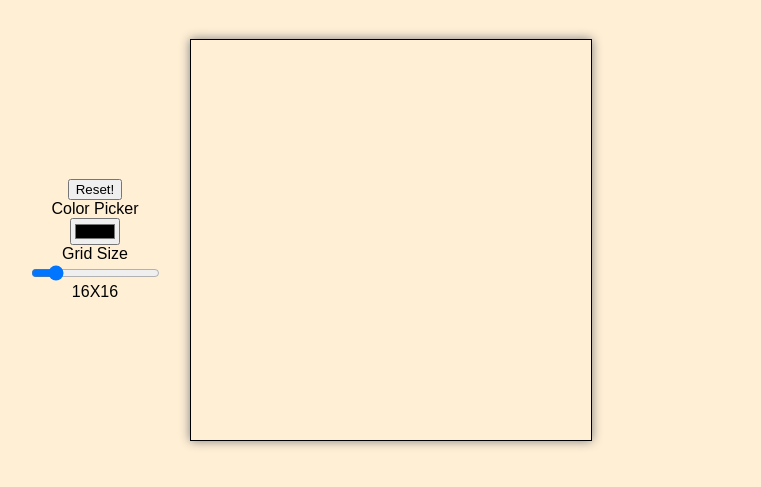
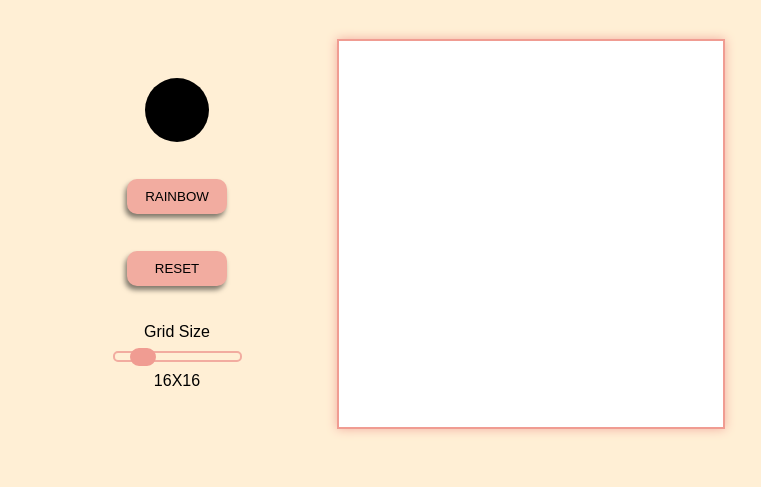
Before and after one commit to zsunnyz/etch-a-sketch, a plain HTML site: page index.html in a window 1280 px wide. Shown: the part 61-548 px from the top of the page, without its empty margins (249-1010 px from the left). Drawn offline with Linux system fonts and the light colour scheme; a web font is replaced by a local one.

Commit message:
changing document colour scheme and taking inspiration from google's material you design. Also implemented the rainbow button, changing colour after every div

```diff
--- a/etch-a-sketch.js
+++ b/etch-a-sketch.js
@@ -1,4 +1,5 @@
 let currColor ="#000000";
+let isRainbow = false;
 
 function initSquareGrid(gridSize){
     let gridContainer = document.getElementById('grid');
@@ -15,6 +16,7 @@ function initSquareGrid(gridSize){
             newDiv = document.createElement("div");
             newDiv.classList.add(`C${col}`, `R${row}`);
             newDiv.addEventListener("mouseover", onHover);
+            newDiv.style.backgroundColor = "white";
             gridContainer.appendChild(newDiv);
         }
     }
@@ -26,18 +28,37 @@ function onSizeInput(size){
 
 function onColorChange(value){
     currColor = value;
-    console.log(currColor);
+    document.getElementById('color-container').style.backgroundColor = currColor;
 }
 
 function onColorReset(){
     let divs = document.querySelectorAll("#grid > div");
     divs.forEach(div => {
-        div.style.backgroundColor = "rgba(256, 256, 256, 0)";
+        div.style.backgroundColor = "white";
     });
+}
+
+function onRainbow(){
+    isRainbow = !isRainbow;
+
+    rainbowButton = document.querySelector("#rainbow");
+    if (isRainbow){
+        rainbowButton.style.backgroundColor = "#e08169";
+        rainbowButton.style.color = "white";
+    }
+    else {
+        rainbowButton.style.backgroundColor = "#f2aca0";
+        rainbowButton.style.color = "black";
+        let prevColor = document.getElementById("color-picker").value;
+        currColor = prevColor;
+    }
 }
 
 function onHover(event){
     event.srcElement.style.backgroundColor = currColor;
+    if (isRainbow) {
+        currColor = "#" + Math.floor(Math.random()*16777215).toString(16);
+    }
 }
 
 initSquareGrid(16);
--- a/index.html
+++ b/index.html
@@ -17,11 +17,11 @@
     <h1>Etch A Sketch!</h1>
     <div id="content-container">
         <div id="selectors">
-            <button id="reset" onclick="onColorReset()">Reset!</button>
-            <div id="color-container">
-                <label for="color-picker">Color Picker</label>
-                <input type="color" id="color-picker" value="#000000" onchange="onColorChange(this.value)">
+            <div id="color-container" onclick="document.getElementById('color-picker').click()">
+                <input type="color" id="color-picker" value="#000000" oninput="onColorChange(this.value)">
             </div>
+            <button id="rainbow" onclick="onRainbow()">RAINBOW</button>
+            <button id="reset" onclick="onColorReset()">RESET</button>
             <div id="size-container">
                 <label for="size-picker">Grid Size</label>
                 <input type="range" id="size-picker" min="1" max="100" value="16" class="slider" oninput="onSizeInput(this.value)"  onchange="initSquareGrid(this.value)">
@@ -29,7 +29,6 @@
             </div>
         </div>
         <div id="grid"></div>
-        <div id="padding"></div>
     </div>
 </body>
 </html>
--- a/style.css
+++ b/style.css
@@ -2,48 +2,84 @@ body {
     font-family: 'Kdam Thmor Pro', sans-serif;
     text-align: center;
     background-color: papayawhip;
+    box-sizing: border-box;
 }
 
 #content-container{
     display: flex;
     justify-content: center;
-    align-items: center;
-    flex-wrap: wrap;
+    flex-wrap: wrap-reverse;
 }
 
-#reset {
+button {
+    all: none;
+    background-color: #f2aca0;
+    border: 0px;
+    padding: 10px;
+    width: 100%;
     max-width: 100px;
+    cursor: pointer;
+
+    box-shadow: -2px 4px 5px rgba(5, 5, 5, 50%);
+
+    border-radius: 10px;
+    -webkit-border-radius: 10px;
+    -moz-border-radius: 10px;
+    -ms-border-radius: 10px;
+    -o-border-radius: 10px;
 }
 
-#padding,
-#selectors {
-    flex: 1 1 0;
-    min-width: 150px;
-    max-width: 10vw;
+button:hover {
+    background-color: #e08169;
+    color: white;
+
 }
 
 #selectors {
+    flex: 1 1 0;
+    min-width: 130px;
+    max-width: 200px;
+    min-height: 350px;
+    margin: min(20vw, 40px);
+    display: flex;
+    flex-direction: column;
+    justify-content: space-around;
+    align-items: center;
+}
+
+#color-container,
+#size-container{
     display: flex;
     flex-direction: column;
     justify-content: center;
     align-items: center;
 }
 
-#color-container, #size-container{
-    display: flex;
-    flex-direction: column;
-    justify-content: center;
-    align-items: center;
+#color-container {
+    cursor: pointer;
+    width: 64px;
+    height: 64px;
+    background-color: black;
+    border-radius: 50%;
+    -webkit-border-radius: 50%;
+    -moz-border-radius: 50%;
+    -ms-border-radius: 50%;
+    -o-border-radius: 50%;
+}
+
+#color-picker{
+    width: 64px;
+    height: 64px;
+    visibility: hidden;
 }
 
 #grid {
-    flex-grow: 4;
+    flex-grow: 3;
     display: grid;
-
-    min-width: 300px;
-    max-width: 50vh;
-    border: 1px solid black;
-    box-shadow: 0px 0px 10px grey;
+    min-width: 350px;
+    max-width: 30vw;
+    border: 2px solid #f09c92;
+    box-shadow: 0px 0px 10px #f2aca0;
     margin: 20px;
 }
 
@@ -51,3 +87,34 @@ div#grid > * {
     width: auto;
     padding-top: 100%;
 }
+
+input[type=range] {
+    -webkit-appearance: none;
+    margin: 10px 0;
+    width: 100%;
+    height: 11px;
+    background-color: rgba(0, 0, 0, 0%);
+}
+  input[type=range]:focus {
+    outline: none;
+  }
+  input[type=range]::-webkit-slider-runnable-track {
+    width: 100%;
+    height: 11px;
+    cursor: pointer;
+    box-shadow: 0px 0px 0px rgba(0, 0, 0, 0%);
+    background: rgba(0, 0, 0, 0%);
+    border-radius: 5px;
+    border: 2px solid #f2aca0;
+  }
+  input[type=range]::-webkit-slider-thumb {
+    box-shadow: 0px 0px 0px rgba(0, 0, 0, 0%);
+    border: 9px solid #f09c92;
+    height: 11px;
+    width: 26px;
+    border-radius: 15px;
+    background: rgba(0, 0, 0, 0%);
+    cursor: pointer;
+    -webkit-appearance: none;
+    margin-top: -5.5px;
+  }
```
